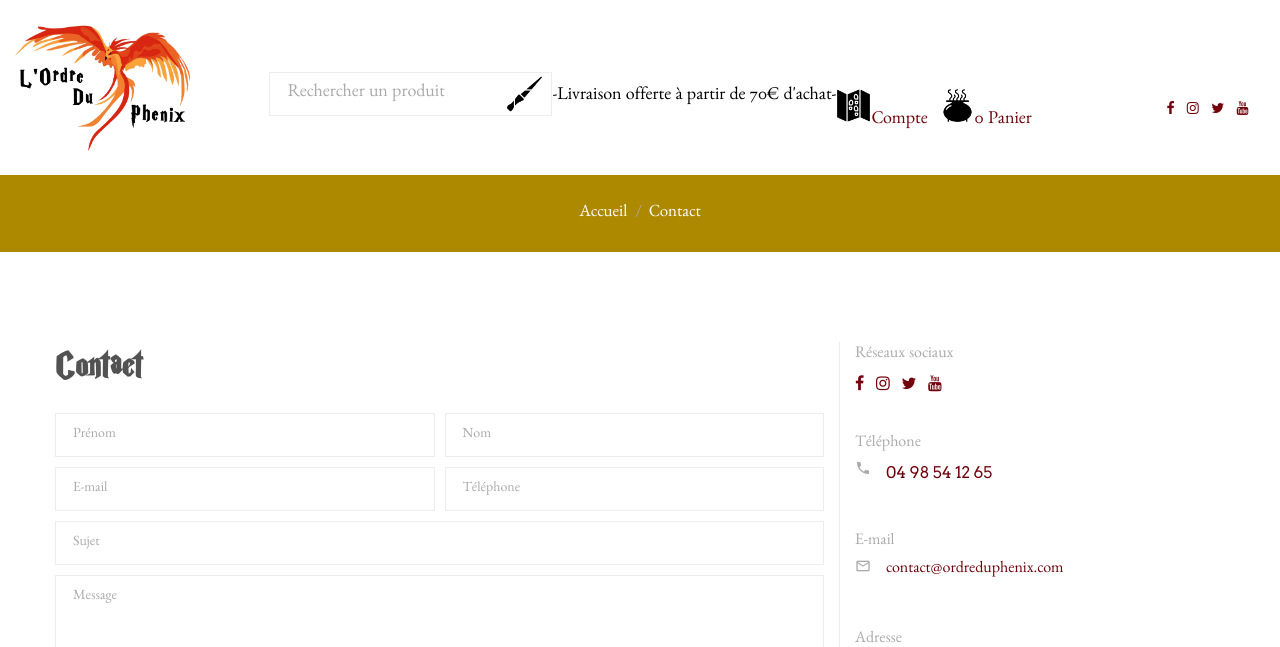
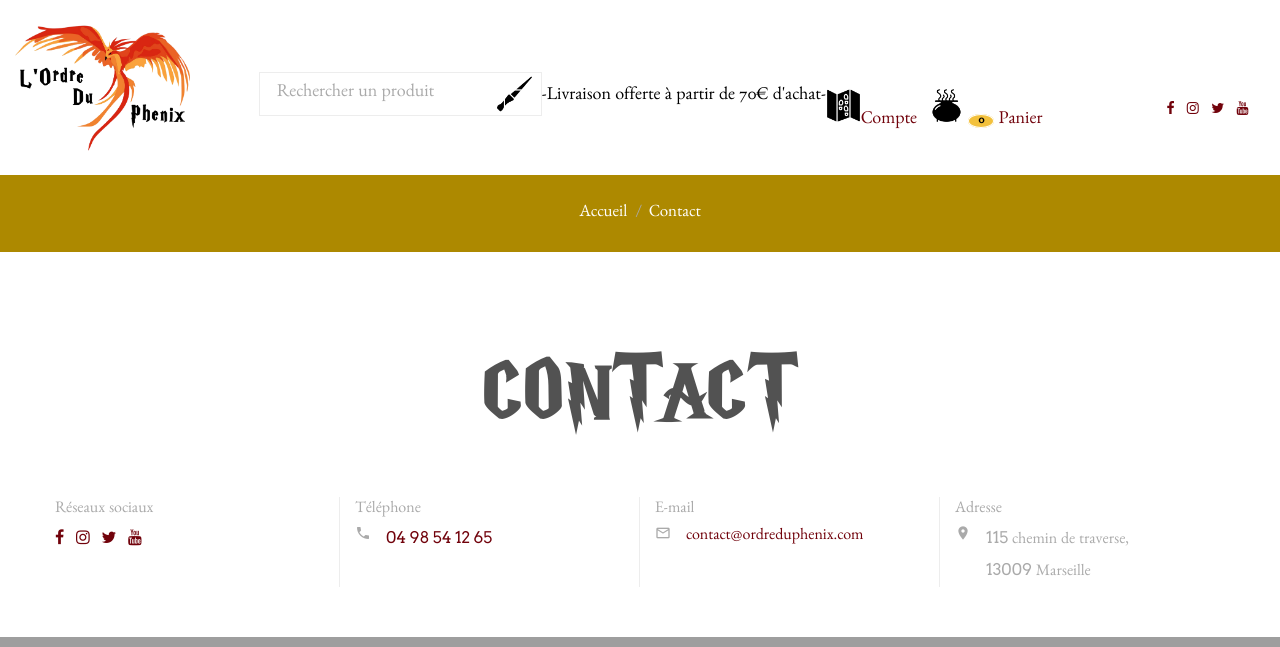
Before and after one commit to JulieTrocme/projetesimed3a2021, a Symfony app: template templates/front/default/contact.html.twig in a window 1280 px wide. Shown: the top 647 px of the page. Run offline with Twig, Linux system fonts and the light colour scheme; the template is opened without the code that fills it, so the values that code supplies are empty; some libraries are stand-ins or nearby versions; grey boxes are pictures that could not be loaded.

Commit message:
Modif visuel

```diff
--- a/public/css/style-custome.css
+++ b/public/css/style-custome.css
@@ -645,3 +645,17 @@ html [class*="section-"].section-top-0 {
 }
 .section-custom-1 {
     min-height: 46.875vw;
+
+.cart-btn-count {
+    top: 25px;
+    right: 53px;
+    font-size: 12px;
+    font-weight: 600;
+    letter-spacing: 0;
+    color: #000000;
+    border: 1px solid #ffffff;
+    border-radius: 100%;
+    padding: 0px 9px 0 9px;
+    background-color: #f3c13c;
+
+}
--- a/templates/front/default/_head.html.twig
+++ b/templates/front/default/_head.html.twig
@@ -10,7 +10,7 @@
 <link rel="stylesheet" type="text/css" href="//fonts.googleapis.com/css?family=Roboto:400,700%7CRoboto+Condensed:400,700%7CMerriweather:400,400i,700,700i">
 <link rel="stylesheet" href="/css/bootstrap.css">
 <link rel="stylesheet" href="/css/fonts.css">
-<link rel="stylesheet" href="/css/style.css?version=0.01">
-<link rel="stylesheet" href="/css/style-custome.css?version=0.01">
+<link rel="stylesheet" href="/css/style.css?version=0.02">
+<link rel="stylesheet" href="/css/style-custome.css?version=0.02">
 <link rel="stylesheet" type="text/css" href="/css/slick.css"/>
 <link rel="stylesheet" type="text/css" href="/css/slick-theme.css"/>
--- a/templates/front/default/_header.html.twig
+++ b/templates/front/default/_header.html.twig
@@ -18,10 +18,10 @@
                         <div class="d-flex justify-content-between mb-3 menu-petit">
                             <div>
 
-                                <form class="rd-mailform rd-mailform-inline rd-mailform-icon text-left" method="post" action="#" >
+                                <form class="text-left rd-mailform-inline rd-mailform-icon" method="post" action="/boutique" >
                                     <div class="form-wrap">
                                         <label class="form-label rd-input-label fs-18" for="recherche">Rechercher un produit</label>
-                                        <input class="form-input form-control-has-validation" id="recherche" type="text" name="recherche">
+                                        <input class="form-input form-control-has-validation" id="recherche" type="text" name="search">
                                         <button class="button recherche" type="submit"><div class="btn-recherche"></div></button>
                                     </div>
                                 </form>
@@ -38,7 +38,19 @@
                                 </li>
                                 {% endif %}
                                 <li>
-                                    <a href="/panier" class="fs-18"> <div class="btn-panier d-inline-block"></div><span class="cart-btn-count" id="cart-btn-count">{{ app.session.get('panier') != null ? app.session.get('panier') : 0 }}</span> Panier</a>
+                                    <a href="/panier" class="fs-18"> <div class="btn-panier d-inline-block"></div>
+                                        <span class="cart-btn-count" id="cart-btn-count" style="
+                                           top: 25px;
+                                            right: 53px;
+                                            font-size: 12px;
+                                            font-weight: 600;
+                                            letter-spacing: 0;
+                                            color: #000000;
+                                            border: 1px solid #ffffff;
+                                            border-radius: 100%;
+                                            padding: 0px 9px 0 9px;
+                                            background-color: #f3c13c;
+                                        ">{{ app.session.get('panier') != null ? app.session.get('panier') : 0 }}</span> Panier</a>
                                 </li>
                             </ul>
                         </div>
--- a/templates/front/default/contact.html.twig
+++ b/templates/front/default/contact.html.twig
@@ -19,56 +19,10 @@
 <section class="section section-lg">
     <div class="container text-left">
         <div class="row">
-            <div class="col-md-8" style="border-right: 1px solid #ededed;">
-                <h2 class="fs-40"><span>Contact</span></h2>
-                <!-- RD Mailform-->
-                <form class="rd-mailform text-right" data-form-output="form-output-global" data-form-type="forms" method="post" action="">
-                    <div class="row justify-content-end row-10 row-horizontal-10">
-                        <div class="col-md-6">
-                            <div class="form-wrap">
-                                <label class="form-label" for="forms-name">Prénom</label>
-                                <input class="form-input" id="forms-name" type="text" name="name" data-constraints="@Required">
+            <div class="col-12 text-center mb-5">
+                <h1>Contact</h1>
             </div>
-                        </div>
-                        <div class="col-md-6">
-                            <div class="form-wrap">
-                                <label class="form-label" for="forms-last-name">Nom</label>
-                                <input class="form-input" id="forms-last-name" type="text" name="last-name" data-constraints="@Required">
-                            </div>
-                        </div>
-                        <div class="col-md-6">
-                            <div class="form-wrap">
-                                <label class="form-label" for="forms-email">E-mail</label>
-                                <input class="form-input" id="forms-email" type="email" name="email" data-constraints="@Email @Required">
-                            </div>
-                        </div>
-                        <div class="col-md-6">
-                            <div class="form-wrap">
-                                <label class="form-label" for="forms-phone">Téléphone</label>
-                                <input class="form-input" id="forms-phone" type="text" name="phone" data-constraints="@Numeric @Required">
-                            </div>
-                        </div>
-                        <div class="col-md-12">
-                            <div class="form-wrap">
-                                <label class="form-label" for="forms-last-name">Sujet</label>
-                                <input class="form-input" id="forms-last-name" type="text" name="sujet" data-constraints="@Required">
-                            </div>
-                        </div>
-                        <div class="col-md-12">
-                            <div class="form-wrap">
-                                <label class="form-label" for="forms-message">Message</label>
-                                <textarea class="form-input" id="forms-message" name="message" data-constraints="@Required"></textarea>
-                            </div>
-                        </div>
-                    </div>
-                    <div class="form-button text-center">
-                        <button class="button button-primary" type="submit">Envoyer</button>
-                    </div>
-                </form>
-            </div>
-            <div class="col-md-4">
-                <div class="row row-30 text-left">
-                    <div class="col-sm-6 col-lg-12">
+            <div class="col-sm-6 col-lg-3" style="border-right: 1px solid #ededed;">
                 <p class="aside-contacts-title">Réseaux sociaux</p>
                 <ul class="list-inline contacts-social-list list-inline-sm">
                     <li><a class="icon fa fa-facebook" href="#"></a></li>
@@ -77,27 +31,25 @@
                     <li><a class="icon fa fa-youtube" href="#"></a></li>
                 </ul>
             </div>
-                    <div class="col-sm-6 col-lg-12">
+            <div class="col-sm-6 col-lg-3" style="border-right: 1px solid #ededed;">
                 <p class="aside-contacts-title">Téléphone</p>
                 <div class="unit unit-spacing-xs justify-content-center justify-content-md-start">
                     <div class="unit-left"><span class="icon mdi mdi-phone"></span></div>
                     <div class="unit-body"><a class="phone" href="tel:0498541265"><chiffre>04 98 54 12 65</chiffre></a></div>
                 </div>
             </div>
-                    <div class="col-sm-6 col-lg-12">
+            <div class="col-sm-6 col-lg-3" style="border-right: 1px solid #ededed;">
                 <p class="aside-contacts-title">E-mail</p>
                 <div class="unit unit-spacing-xs justify-content-center justify-content-md-start">
                     <div class="unit-left"><span class="icon mdi mdi-email-outline"></span></div>
                     <div class="unit-body"><a class="mail" href="mailto:contact@ordreduphenix.com">contact@ordreduphenix.com</a></div>
                 </div>
             </div>
-                    <div class="col-sm-6 col-lg-12">
+            <div class="col-sm-6 col-lg-3" >
                 <p class="aside-contacts-title">Adresse</p>
                 <div class="unit unit-spacing-xs justify-content-center justify-content-md-start">
                     <div class="unit-left"><span class="icon mdi mdi-map-marker"></span></div>
                     <div class="unit-body"><chiffre>115</chiffre> chemin de traverse, <br><chiffre>13009</chiffre> Marseille</div>
-                        </div>
-                    </div>
                 </div>
             </div>
         </div>
```
Also changed, not shown: templates/front/default/membre.html.twig (+8 -0 lines). Lines whose indentation alone changed are shown as unchanged.
